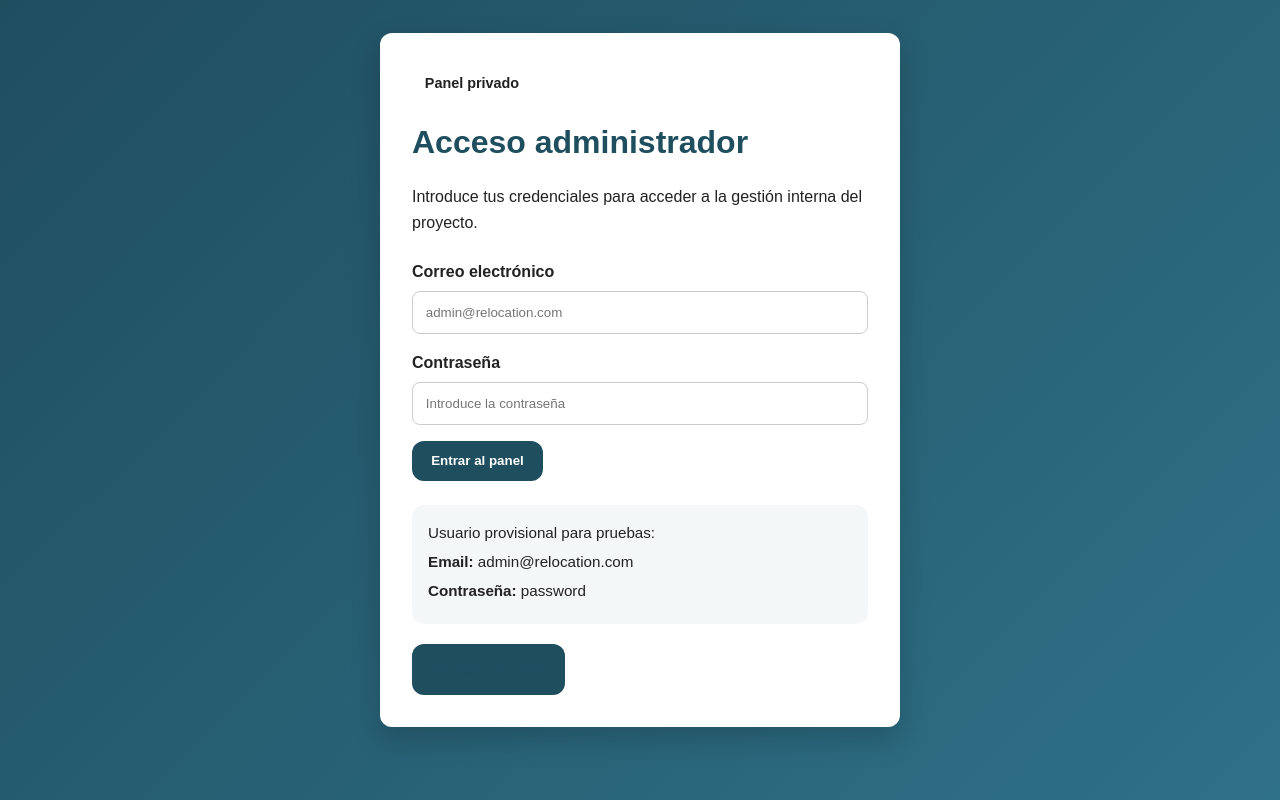
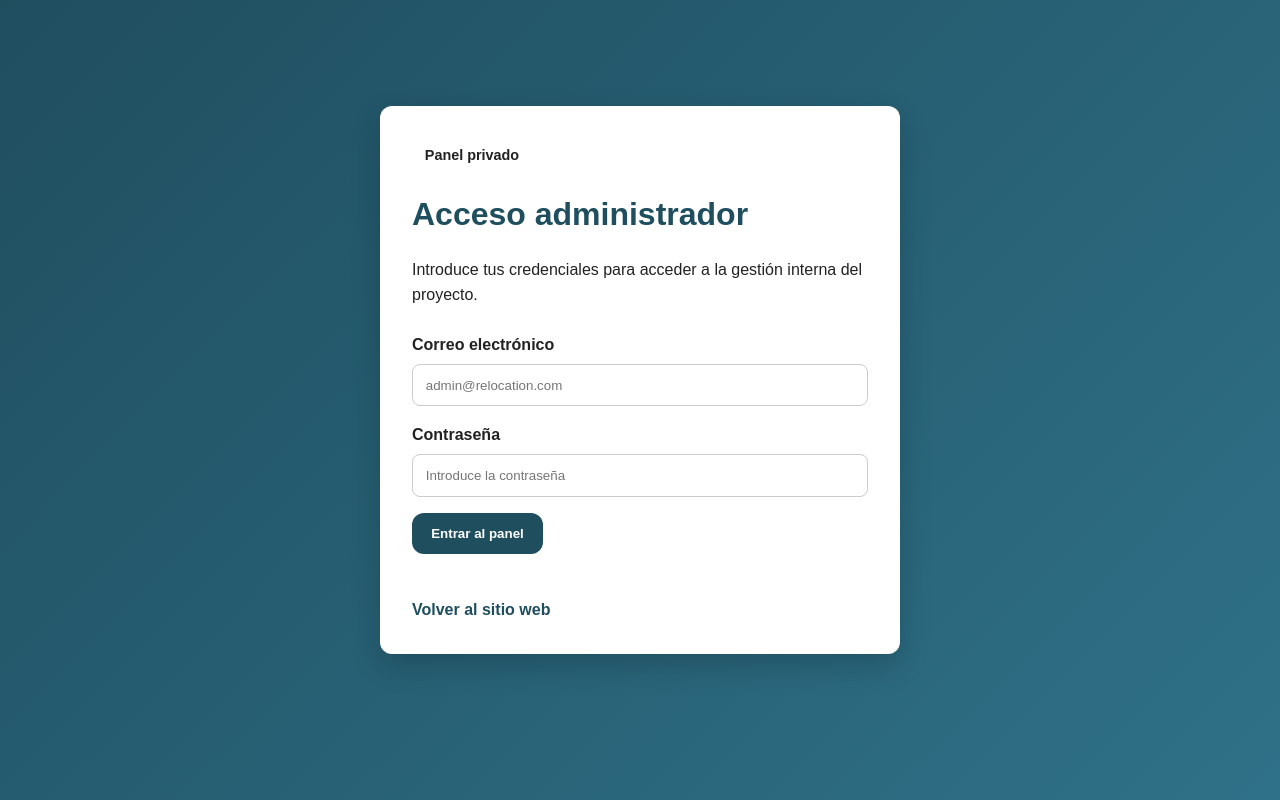
Before and after one commit to githacker2005/Proyectofinal, a PHP site: page /admin/login.php in a window 1280 px wide. Run offline with PHP 8.4, Linux system fonts and the light colour scheme.

Commit message:
mejorar el boton de vuelta al sitio web

```diff
--- a/admin/login.php
+++ b/admin/login.php
@@ -96,13 +96,11 @@ if ($_SERVER["REQUEST_METHOD"] === "POST") {
                 <button type="submit">Entrar al panel</button>
             </form>
 
-            <div class="login-help">
-                <p>Usuario provisional para pruebas:</p>
-                <p><strong>Email:</strong> admin@relocation.com</p>
-                <p><strong>Contraseña:</strong> password</p>
+            <div class="login-actions">
+                <a href="../index.php" class="back-link">Volver al sitio web</a>
             </div>
 
-            <a href="../index.php" class="back-link">Volver a la web</a>
+
         </section>
     </main>
 
--- a/css/style.css
+++ b/css/style.css
@@ -1215,3 +1215,25 @@ select {
     opacity: 1;
     color: var(--color-acento);
 }
+/* =========================
+   BOTÓN VOLVER LOGIN
+========================= */
+
+.login-actions {
+    margin-top: 1.5rem;
+}
+
+.login-back-button {
+    display: inline-block;
+    background-color: var(--color-acento);
+    color: var(--color-texto);
+    padding: 0.85rem 1.2rem;
+    border-radius: var(--borde-redondeado);
+    text-decoration: none;
+    font-weight: bold;
+}
+
+.login-back-button:hover {
+    background-color: var(--color-principal);
+    color: var(--color-blanco);
+}
```
